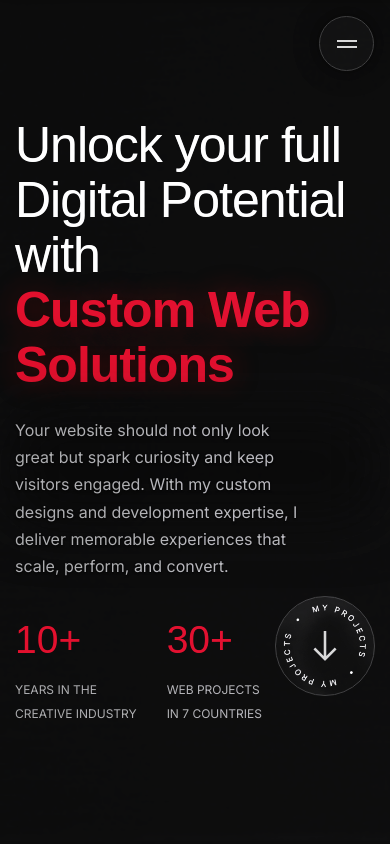
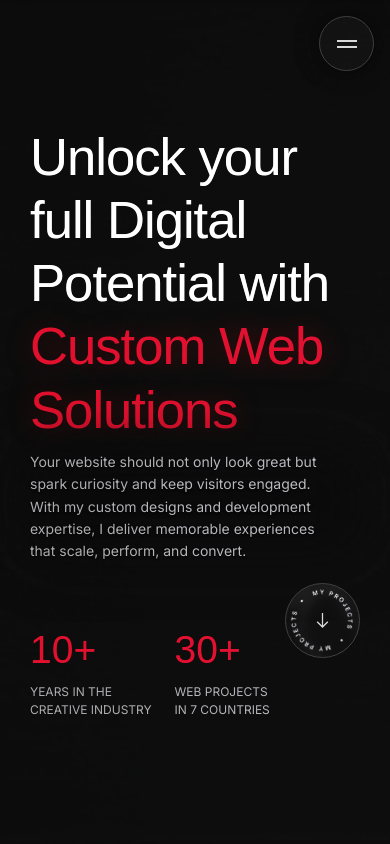
Before and after one commit to Joshvdw/josh-waay-freelance, a React (Create React App) app: page / in a window 390 px wide. Shown: the top 844 px of the page. Built offline with nearby package versions, Linux system fonts and the light colour scheme; a web font is replaced by a local one.

Commit message:
mobile responsiveness

```diff
--- a/src/components/Main-Components/Herosec.js
+++ b/src/components/Main-Components/Herosec.js
@@ -48,7 +48,8 @@ export default function Herosec() {
     <section className="hero-section page-section scroll-to-page" id="home">
       <div className="custom-container">
         <div className="hero-content content-width">
-          <div className={"hero-container has-blu"}>
+          <div className={"hero-container has-blur"}>
+            <div className="hero-inner">
               <div className="section-header">
                 <h1 className="scroll-animation" data-aos="fade-up">
                   Unlock your full{""}
@@ -59,12 +60,13 @@ export default function Herosec() {
               </div>
               {/* <div className="has-blur"> */}
               <div className="text-backdrop"></div>
-            <p className="scroll-animation" data-aos="fade-up">
+              <p className="scroll-animation hero-text" data-aos="fade-up">
                 Your website should not only look great but spark curiosity and
                 keep visitors engaged. With my custom designs and development
                 expertise, I deliver memorable experiences that scale, perform,
                 and convert.
               </p>
+            </div>
             {/* </div> */}
             <div className="d-flex facts-outer">
               <div className="facts d-flex">
--- a/src/css/App.css
+++ b/src/css/App.css
@@ -1158,7 +1158,7 @@ main.drake-main {
 .hero-section .hero-content {
   position: relative;
   z-index: 3;
-  height: 100svh;
+  min-height: 100svh;
   display: flex;
   flex-direction: column;
   justify-content: center;
@@ -1166,7 +1166,7 @@ main.drake-main {
 .hero-section .hero-content h1 {
   font-family: var(--tech_font);
   font-weight: 300;
-  font-size: 75px;
+  font-size: 76px;
   letter-spacing: -0.2px;
   margin-bottom: 24px;
   font-weight: 400;
@@ -1182,7 +1182,7 @@ main.drake-main {
   will-change: text-shadow;
 }
 
-.hero-section .hero-content .hero-container > p {
+.hero-text {
   max-width: 610px;
   margin-bottom: 31px;
   font-size: 18px;
@@ -1209,7 +1209,8 @@ main.drake-main {
   display: flex;
   align-items: center;
   justify-content: center;
-  margin-left: 15vw;
+  margin-left: auto;
+  margin-right: 10px;
   border-radius: 50%;
   border: 1px solid var(--border_color);
   position: relative;
@@ -1262,7 +1263,7 @@ main.drake-main {
 }
 
 .hero-section .hero-content .facts {
-  gap: 100px;
+  gap: 50px;
   margin-top: 125px;
 }
 .hero-section .hero-content .facts h2 {
@@ -1282,7 +1283,7 @@ main.drake-main {
 }
 
 .facts div {
-  max-width: 180px;
+  width: 180px;
 }
 
 .hero-section {
--- a/src/css/responsive.css
+++ b/src/css/responsive.css
@@ -67,7 +67,7 @@
     max-width: 100%;
   }
   ::-webkit-scrollbar {
-    width: 0.5rem; /* vertical scrollbar width */
+    width: 0.25rem; /* vertical scrollbar width */
   }
   /* .lsb-outer {
     display: none;
@@ -75,10 +75,20 @@
   .left-sidebar h2 {
     font-size: 64px;
   }
+  .testimonial-area .testimonial-slider-wrap .testimonial-footer-nav {
+    margin-top: 35px;
+  }
   .lsb-outer {
-    padding: 40px 0;
+    padding: 20px 0;
+    padding-bottom: 60px;
+  }
+  .services-area {
+    padding: 0 !important;
+    /* padding-top: 90px; */
+    /* padding-bottom: 90px; */
   }
   .custom-container {
+    padding: 60px 30px;
     min-height: unset !important;
   }
   .services-area {
@@ -92,9 +102,9 @@
     color: #fff !important;
     border: 1px solid var(--border_color) !important;
   } */
-  .hero-section .hero-content .go-to-project-btn {
+  /* .hero-section .hero-content .go-to-project-btn {
     margin-left: 10rem;
-  }
+  } */
 
   /* .left-sidebar .social-profile li a {
     width: 75px !important;
@@ -105,12 +115,16 @@
     font-size: 28px;
   } */
 
+  .facts {
+    gap: 5vw !important;
+  }
+
   .left-sidebar .social-profile {
     margin: 20px 0 0 0 !important;
   }
 
   .lsb-outer {
-    margin: 0 15px;
+    margin: 0 30px;
   }
 
   .drake-main .left-sidebar {
@@ -177,7 +191,9 @@
   .testimonial-area {
     padding-top: 50px;
   }
-
+  .section-header h1 {
+    font-size: 56px;
+  }
   .services-items {
     display: flex;
     flex-direction: column;
@@ -200,6 +216,12 @@
   .clients-logos .col-md-3 {
     min-height: auto;
     height: 7rem;
+  }
+  .hero-section .hero-content h1 {
+    font-size: 70px;
+  }
+  .hero-section .custom-container {
+    padding-top: 0;
   }
 }
 @media (max-width: 977px) {
@@ -242,14 +264,21 @@
     display: none;
   }
   .hero-section .hero-content h1 {
-    font-size: 58px;
+    font-size: 11.4vw;
     letter-spacing: -1px;
   }
-  .hero-section .hero-content h1 span {
+  .hero-section .hero-content br {
+    display: none;
+  }
+  /* .hero-section .hero-content h1 span {
     font-weight: 600 !important;
-  }
+  } */
   .hero-section .hero-content .facts h2 {
     font-size: 52px !important;
+  }
+  .facts-outer {
+    justify-content: space-between;
+    /* margin-right: 40px; */
   }
   .icon-menu {
     right: 30px;
@@ -398,19 +427,32 @@
     align-items: center;
   }
   .hero-container {
-    max-width: 540px;
+    height: 100svh;
+    display: flex;
+    flex-direction: column;
+    justify-content: space-evenly;
+    gap: 5vw;
+  }
+  .hero-content {
+    height: 100vh;
+    padding: 100px 0;
   }
   .hero-section .hero-content .go-to-project-btn {
     width: 125px;
     height: 125px;
-    margin-top: -46px;
-    margin-left: 50px;
+    margin-top: -70px;
+    /* margin-left: 50px; */
   }
-  .hero-section .hero-content .hero-container > p {
-    margin-bottom: 64px;
+  .hero-text {
+    margin-bottom: 10px;
+    /* font-size: clamp(18px, 2.7vw, 40px); */
+    font-size: 18px;
+    max-width: none;
+    max-width: 32rem;
   }
   .hero-section .hero-content .facts {
     gap: 70px;
+    margin-top: 50px;
   }
   .lsb-outer {
     margin: 0 15px;
@@ -426,6 +468,9 @@
   }
   .left-sidebar .theme-btn {
     width: 100%;
+  }
+  .facts br {
+    display: block !important;
   }
 
   .left-sidebar-inner div {
@@ -493,6 +538,8 @@
   }
   .is-video {
     opacity: 1 !important;
+    padding: 15px 40px;
+
     /* color: #ffffff;
     background: var(--primary_color);
     box-shadow: 0 0 30px 10px rgba(160, 23, 3, 0.4) !important;  */
@@ -532,13 +579,16 @@
     position: absolute;
     top: -320px;
     z-index: 5;
-    margin-left: 1vw;
+    margin-left: 1dvw;
     /* left: -10px; */
-    width: 98vw;
+    width: 98dvw;
     justify-content: space-between;
   }
   #testimonial-slide-count {
     display: none;
+  }
+  .hero-section .hero-content .go-to-project-btn {
+    margin-top: -120px;
   }
   .next,
   .prev {
@@ -562,10 +612,15 @@
   .hero-section .hero-content .go-to-project-btn {
     width: 100px;
     height: 100px;
-    margin-left: 25px;
+    /* margin-left: 25px; */
   }
   .facts div {
+    width: 125px;
     max-width: 150px;
+  }
+  .is-video {
+    font-size: 14px;
+    width: 15rem;
   }
   .services-items .service-item .projects {
     font-size: 10px;
@@ -576,16 +631,17 @@
 
   .hero-section .hero-content .facts p {
     font-size: 12px;
+    line-height: 18px;
   }
   .subtitle {
     margin-bottom: 40px;
   }
   .section-header h1 {
-    font-size: 7vw;
-    line-height: 1.4;
+    font-size: 11vw;
+    line-height: 1.2;
   }
   .services-items .service-item h2 {
-    font-size: 6vw;
+    font-size: 7vw;
   }
   .skills-area,
   .services-area,
@@ -595,7 +651,7 @@
     padding-bottom: 0;
   }
   .hero-section .hero-content h1 {
-    font-size: 50px;
+    font-size: 11vw;
   }
   .hero-section .hero-content .facts h2 {
     font-size: 10vw !important;
@@ -656,11 +712,10 @@
     right: 1rem;
     top: 1rem;
   }
-  .hero-section .hero-content .hero-container > p {
+  .hero-text {
     font-size: 16px;
-  }
-  .hero-section .hero-content .hero-container > p {
-    max-width: 80%;
+    width: 100%;
+    max-width: 28rem;
   }
   .facts-text {
     margin-bottom: 10px !important;
@@ -733,17 +788,25 @@
     position: absolute;
     right: 0;
   }
-  .hero-section .hero-content .hero-container > p {
-    margin-bottom: 32px;
+  .hero-text {
+    margin-bottom: 15px;
+    max-width: 19rem;
+    font-size: 14px;
+    line-height: 1.6;
+  }
+  .hero-content {
+    padding: 100px 0;
   }
   .hero-section .hero-content h1 {
-    line-height: 1.1;
+    /* line-height: 1.1; */
+    font-size: 13.5vw;
+    margin-bottom: 10px;
   }
   .drake-main .left-sidebar {
     padding: 15px;
   }
   .theme-btn {
-    border-radius: 20px !important;
+    /* border-radius: 20px !important; */
     padding: 11px 40px 10px 40px;
   }
   .left-sidebar h2 {
@@ -777,6 +840,19 @@
     min-height: 6rem;
     /* height: 6rem; */
   }
+  .hero-section .hero-content .go-to-project-btn {
+    margin-right: 0;
+    width: 75px;
+    height: 75px;
+    margin-top: -100px;
+  }
+  .hero-section .hero-content .go-to-project-btn i {
+    /* width: 60% !important; */
+    font-size: 20px;
+  }
+  .hero-section .hero-content .facts h2 {
+    margin-bottom: 5px !important;
+  }
   .client-row {
     --bs-gutter-x: 25px;
   }
@@ -784,11 +860,18 @@
     display: block !important;
   }
   .testimonial-item .testimonial-item-inner > p {
-    font-size: 14px;
+    font-size: clamp(14px, 4vw, 9999px);
     margin-bottom: 20px;
+    line-height: 1.6;
   }
   .testimonial-item-inner {
     min-height: 550px !important;
     /* padding: 20px !important; */
   }
+  .contact-area {
+    padding-bottom: 0;
+  }
+  .services-items .service-item h2 {
+    font-size: clamp(8vw, 30px, 9999px);
+  }
 }
```
Lines whose indentation alone changed are shown as unchanged.
